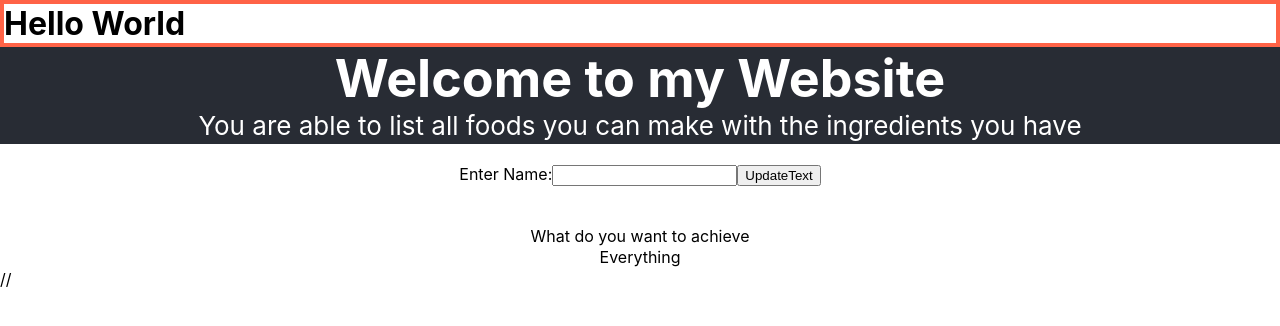
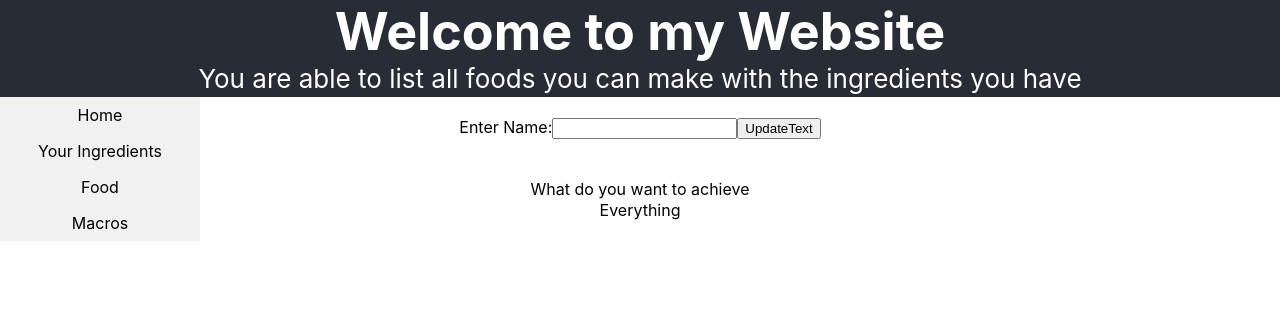
Before and after one commit to ahmedQAC/IndividualProject, a React (Create React App) app: page /home in a window 1280 px wide. Shown: the top 326 px of the page. Built offline with nearby package versions, Linux system fonts and the light colour scheme.

Commit message:
included react-router

```diff
--- a/package.json
+++ b/package.json
@@ -3,13 +3,16 @@
   "version": "0.1.0",
   "private": true,
   "dependencies": {
+    "@version/react-router-v3": "^1.0.0",
     "react": "^16.7.0",
     "react-dom": "^16.7.0",
+    "react-router": "^4.3.1",
+    "react-router-dom": "^4.3.1",
     "react-scripts": "2.1.3"
   },
   "scripts": {
     "start": "react-scripts start",
-    "build": "react-scripts build",
+    "build": "react-scripts build --history-api-fallback",
     "test": "react-scripts test",
     "eject": "react-scripts eject"
   },
--- a/src/App.css
+++ b/src/App.css
@@ -30,6 +30,28 @@
   text-align: left;
 }
 
+ul {
+  list-style-type: none;
+  margin: 0;
+  padding: 0;
+  width: 200px;
+  background-color: #f1f1f1;
+  position: fixed;
+}
+
+li a {
+  display: block;
+  color: #000;
+  padding: 8px 16px;
+  text-decoration: none;
+}
+
+/* Change the link color on hover */
+li a:hover {
+  background-color: #555;
+  color: white;
+}
+
 h1 {
   margin-block-start: 0em;
   margin-block-end: 0em;
@@ -38,10 +60,6 @@ p {
   margin-top: 0em;
   margin-bottom: 0.1em;
   }
-
-.nav-bar{
-border:2px solid Tomato;
-}
 
 .App-link {
   color: #61dafb;
--- a/src/App.js
+++ b/src/App.js
@@ -2,7 +2,9 @@ import React, { Component } from 'react';
 import logo from './logo.svg';
 import './App.css';
 import Text from './Text.js';
-import PageContent from './PageContent.js';
+import {BrowserRouter, Route} from 'react-router-dom';
+import Home from './Home';
+import YourIngredients from './YourIngredients';
 
 class App extends Component {
   constructor(){
@@ -28,14 +30,8 @@ class App extends Component {
   render() {
     return (
       <div>
-            <div className="nav-bar">
-              <body>
-                  <div>
-                    <PageContent />
-                </div>
-
-             </body>
-            </div>
+        <BrowserRouter>
+        <div>
        <div className="App">
         <header className="App-header">
 
@@ -44,11 +40,10 @@ class App extends Component {
         </header>
 
         <div>
-
-
             <div>
          <body>
-
+           <Home/>
+            <Route path={"/home"} component={Home} />
            <form>
              <label>
                 <br/> Enter Name:<input type="text" onChange={this.updateText} />
@@ -75,7 +70,8 @@ class App extends Component {
       //     >
       //       Learn React
       //     </a> */}
-
+      </div>
+</BrowserRouter>
       // </div>
 
     );
--- /dev/null
+++ b/src/Home.js
@@ -0,0 +1,18 @@
+import React, { Component } from 'react';
+
+class Home extends Component{
+    render(){
+        return(
+            <div>
+                <ul>
+                    <li><a href="/">Home</a></li>
+                    <li><a href="YourIngredients">Your Ingredients</a></li>
+                    <li><a href="Food">Food</a></li>
+                    <li><a href="Macros">Macros</a></li>
+                </ul>
+            </div>
+
+        )
+    }
+}
+export default Home;
--- a/src/PageContent.js
+++ /dev/null
@@ -1,11 +0,0 @@
-import React, { Component } from 'react';
-import './App.css';
-
-class PageContent extends Component{
-    render(){
-        return(
-            <h1 className="nav-bar">Hello World</h1>
-        )
-    }
-}
-export default PageContent;
--- /dev/null
+++ b/src/YourIngredients.js
@@ -0,0 +1,18 @@
+import React, { Component } from 'react';
+
+class YourIngredients extends Component{
+    render(){
+        return(
+            <div>
+                <ul>
+                    <li><a href="#home">Home</a></li>
+                    <li><a href="#news">Your Ingredients</a></li>
+                    <li><a href="#contact">Food</a></li>
+                    <li><a href="#about">Macros</a></li>
+                </ul>
+            </div>
+
+        )
+    }
+}
+export default YourIngredients;
```
Also changed, not shown: 1 other file (tests, documents, lock files or other folders).
